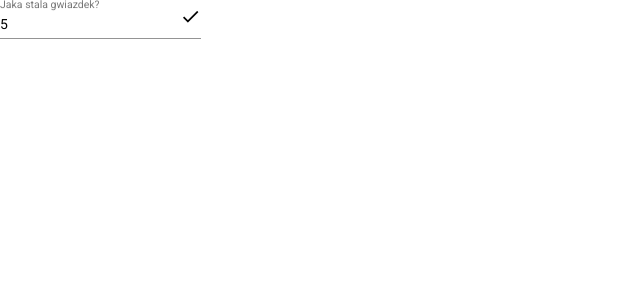
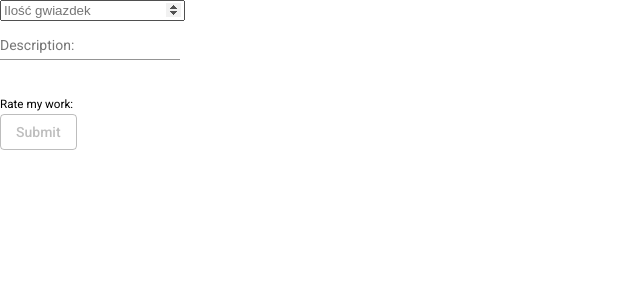
Before and after one commit to YellowAdas/Rating-ControlValueAccessor, an Angular app: page / in a window 1280 px wide. Shown: the top 300 px of the page, without its empty margins (0-640 px from the left). Built offline with nearby package versions, Linux system fonts and the light colour scheme.

Commit message:
09/11/21 Rating Control Value Accessor - Changing FormControl from CustomComponent to Input [After]

```diff
--- a/src/app/rate-form/rate-form.component.html
+++ b/src/app/rate-form/rate-form.component.html
@@ -1,22 +1,33 @@
-<mat-form-field
+<!-- <mat-form-field
   ><input
     matInput
     placeholder="Jaka stala gwiazdek?"
     [(ngModel)]="starCount"
   /><mat-icon matSuffix (click)="toggleForm()">done</mat-icon></mat-form-field
->
+> -->
 
 <ng-container *ngIf="showForm">
   <form [formGroup]="rateForm" class="form" (ngSubmit)="submitForm()">
+    <div>
+      <input
+        placeholder="Ilość gwiazdek"
+        type="number"
+        formControlName="stars"
+      />
+    </div>
     <mat-form-field>
       <mat-label>Description:</mat-label>
       <input matInput name="description" formControlName="description" />
     </mat-form-field>
 
-    <app-stars-input
+    <!-- Do przeanalizowania -->
+
+    <app-stars-input [starc]="rateForm.value.stars"></app-stars-input>
+
+    <!-- <app-stars-input
       [starc]="starCount"
       formControlName="stars"
-    ></app-stars-input>
+    ></app-stars-input> -->
 
     <button
       mat-stroked-button
--- a/src/app/rate-form/rate-form.component.ts
+++ b/src/app/rate-form/rate-form.component.ts
@@ -8,9 +8,9 @@ import { FormBuilder, FormControl, FormGroup } from '@angular/forms';
 })
 export class RateFormComponent {
   rateForm!: FormGroup;
-  public starCount = 5;
+  // public starCount = 5;
   constructor(private fb: FormBuilder) {}
-  showForm = false;
+  showForm = true;
 
   ngOnInit() {
     this.rateForm = this.fb.group({
--- a/src/app/stars-input/stars-input.component.ts
+++ b/src/app/stars-input/stars-input.component.ts
@@ -3,12 +3,9 @@ import {
   Component,
   forwardRef,
   Input,
-  OnInit,
 } from '@angular/core';
 import {
   ControlValueAccessor,
-  FormControl,
-  FormGroup,
   NG_VALUE_ACCESSOR,
 } from '@angular/forms';
 
@@ -25,7 +22,7 @@ import {
     },
   ],
 })
-export class StarsInputComponent implements OnInit, ControlValueAccessor {
+export class StarsInputComponent implements ControlValueAccessor {
   @Input() starc = 5;
   value: number = 0;
 
@@ -44,10 +41,6 @@ export class StarsInputComponent implements OnInit, ControlValueAccessor {
     this.onTouched = fn;
   }
 
-  ngOnInit(): void {
-    console.log(this.starc);
-  }
-
   setValue(id: number) {
     // zerowanie stanu gwiazdek po 2-krotnym kliknieciu
     if (this.value === id) {
```
